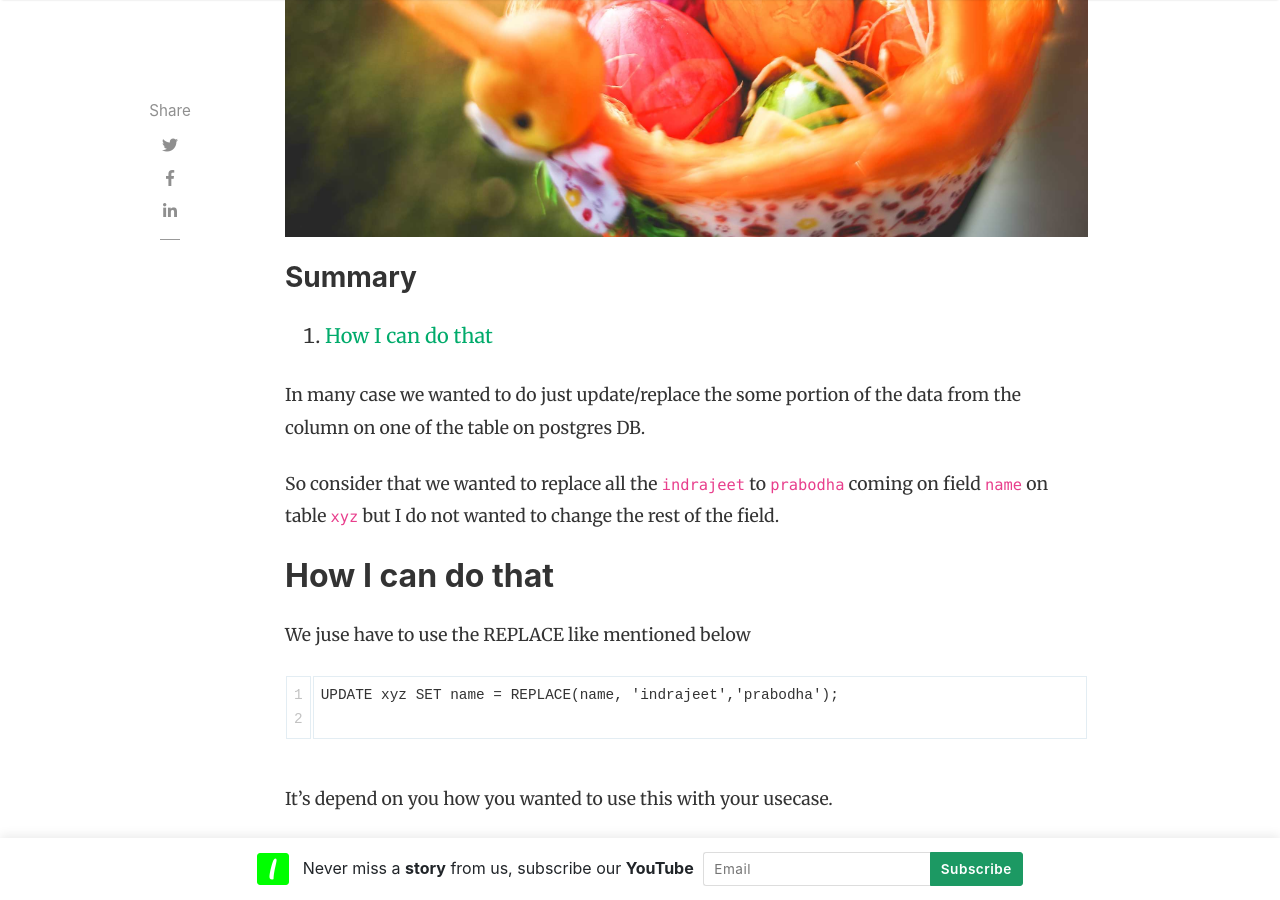
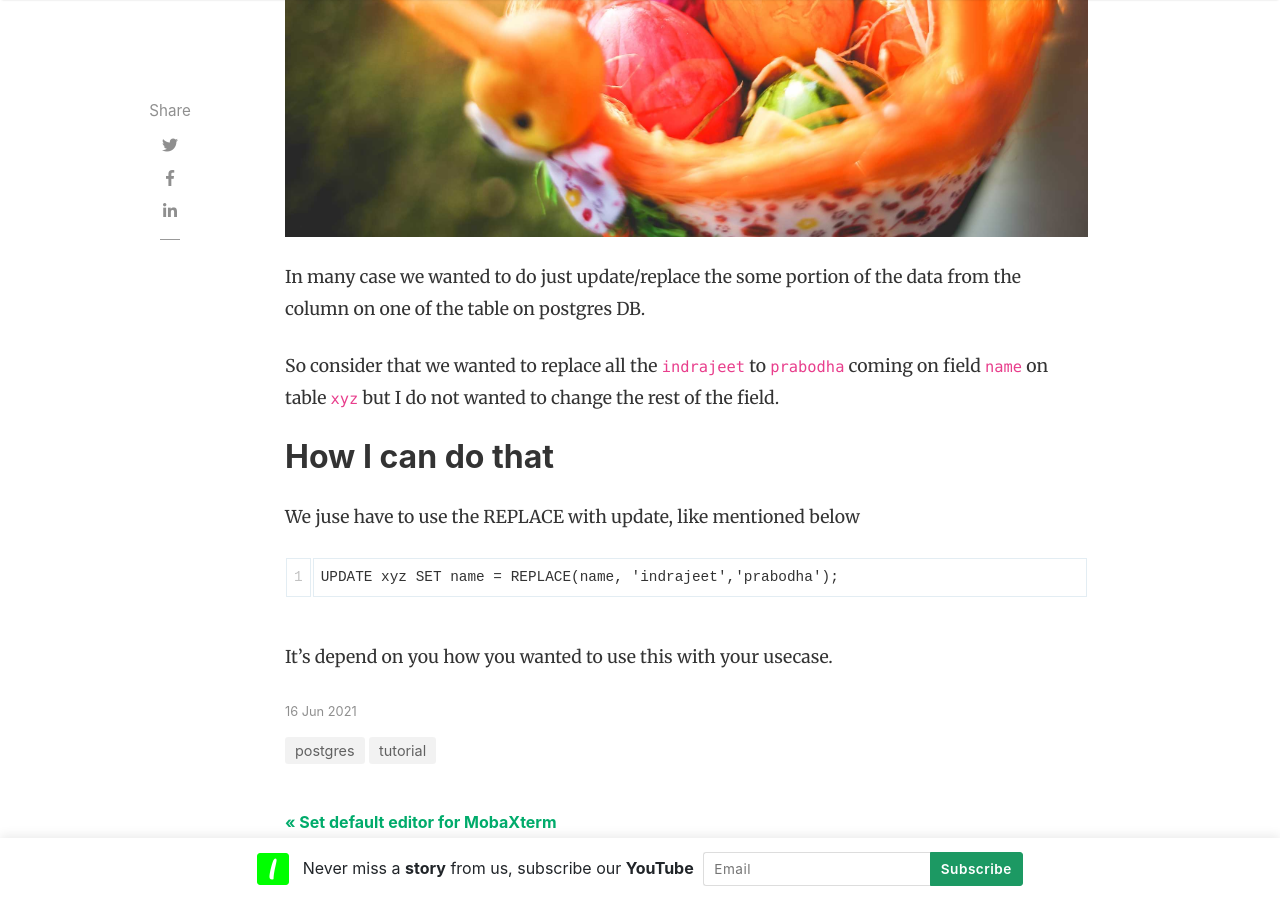
Before and after one commit to indrajeetgour/indrajeetgour.github.io, a Jekyll site: the page built from _posts/2021-06-16-replace-on-postgres.md, in a window 1280 px wide and 900 px high, scrolled down 761 px. Built offline with Jekyll 4.4.1, drawn with Linux system fonts in a browser that asks for light colours; nearby versions of some CDN libraries; comment, search, counter and statistics services are not loaded.

Commit message:
Update 2021-06-16-replace-on-postgres.md

````diff
--- a/_posts/2021-06-16-replace-on-postgres.md
+++ b/_posts/2021-06-16-replace-on-postgres.md
@@ -4,16 +4,15 @@ title:  "How to replace the content of a field on postgre"
 author: Indrajeet Gour
 categories: [ postgres, tutorial ]
 image: assets/images/3.jpg
-toc: true
 ---
 In many case we wanted to do just update/replace the some portion of the data from the column on one of the table on postgres DB.
 
 So consider that we wanted to replace all the `indrajeet` to `prabodha` coming on field `name` on table `xyz` but I do not wanted to change the rest of the field.
 
 ## How I can do that
-We juse have to use the REPLACE like mentioned below
+We juse have to use the REPLACE with update, like mentioned below
+
 ```
 UPDATE xyz SET name = REPLACE(name, 'indrajeet','prabodha');
-
 ```
 It's depend on you how you wanted to use this with your usecase.
````
